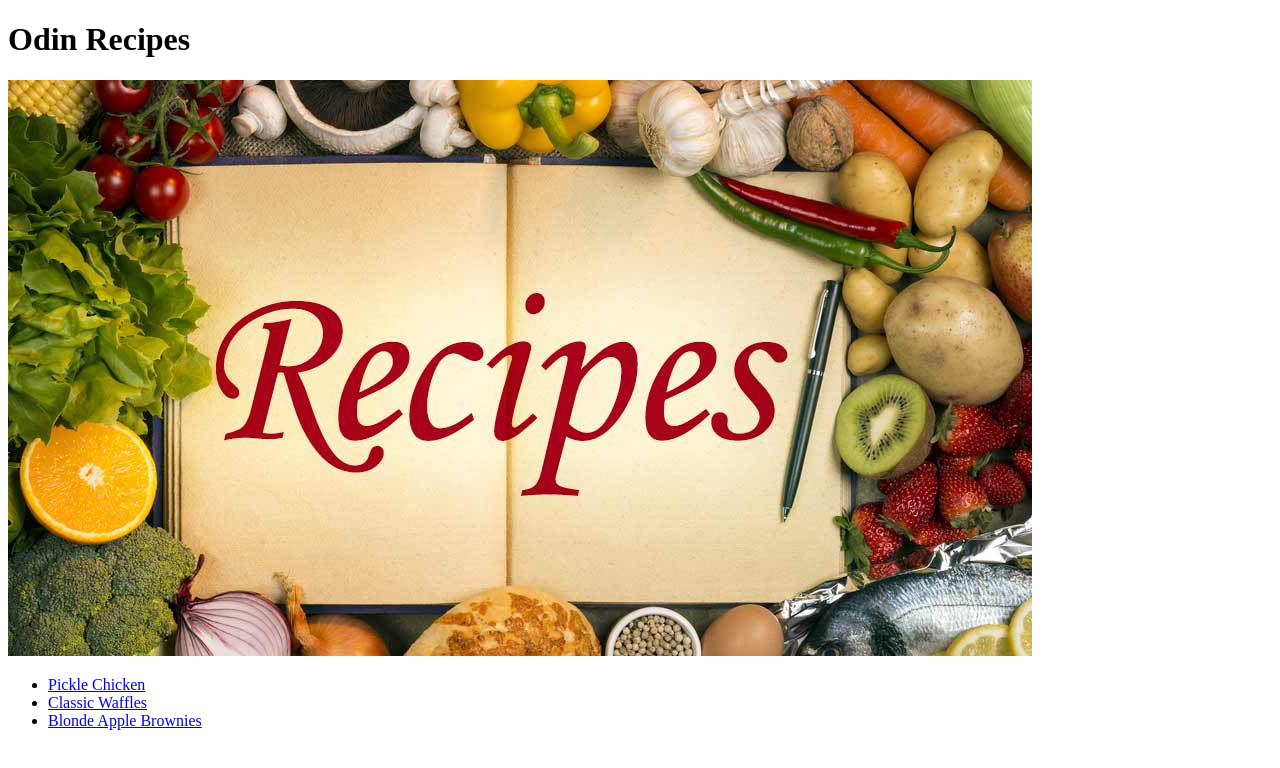
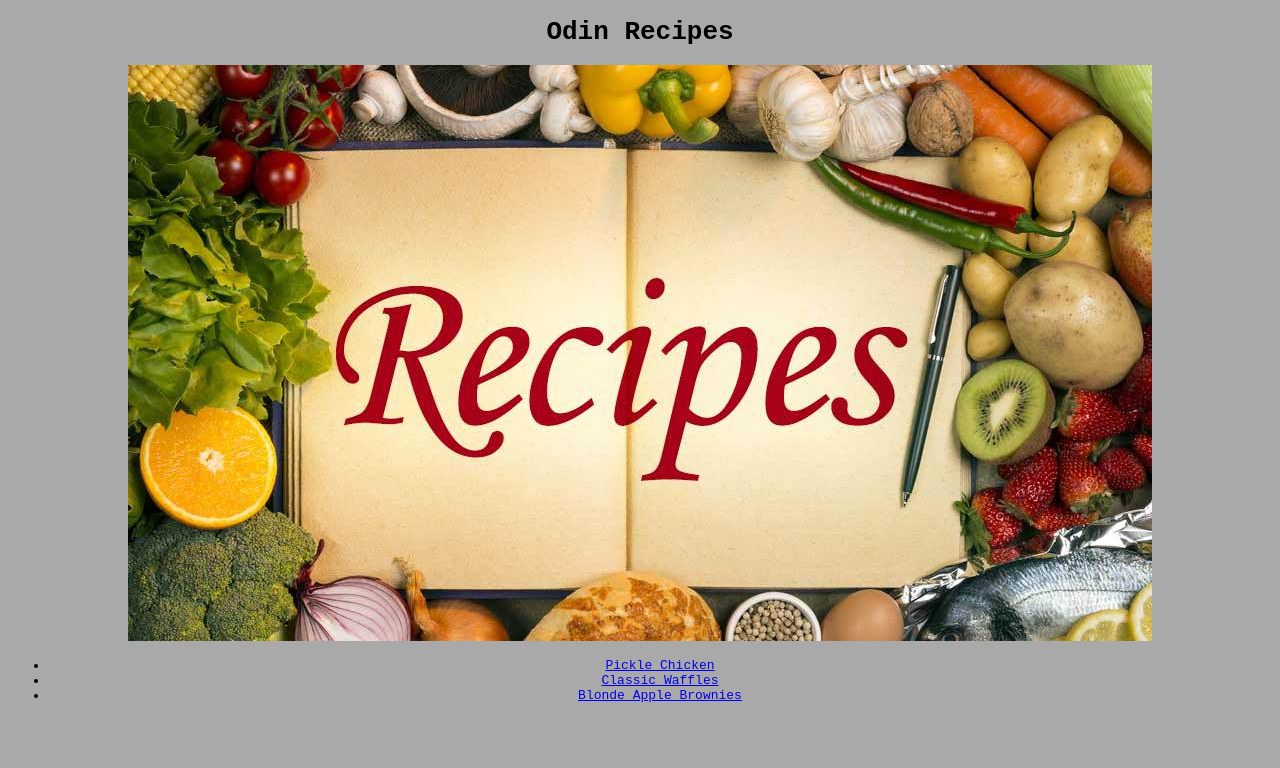
Before and after one commit to Ahiezer7/odin-recipes, a plain HTML site: page index.html in a window 1280 px wide. Drawn offline with Linux system fonts and the light colour scheme.

Commit message:
linked style.css file

```diff
--- a/index.html
+++ b/index.html
@@ -3,11 +3,14 @@
   <head>
     <meta charset="UTF-8" />
     <title>Odin Recipes</title>
+    <link rel="stylesheet" href="./style.css">
   </head>
   <body>
-    <h1>Odin Recipes</h1>
+    <h1 id="title">Odin Recipes</h1>
+
     <img src="./images/Recipes.jpg" alt="Recipes" />
-    <ul>
+
+    <ul class="list">
       <li><a href="./recipes/chicken.html">Pickle Chicken</a></li>
       <li><a href="./recipes/waffles.html">Classic Waffles</a></li>
       <li><a href="./recipes/brownies.html">Blonde Apple Brownies</a></li>
--- /dev/null
+++ b/style.css
@@ -0,0 +1,5 @@
+body {
+  background-color: darkgrey;
+  text-align: center;
+  font-family: monospace;
+}
```
